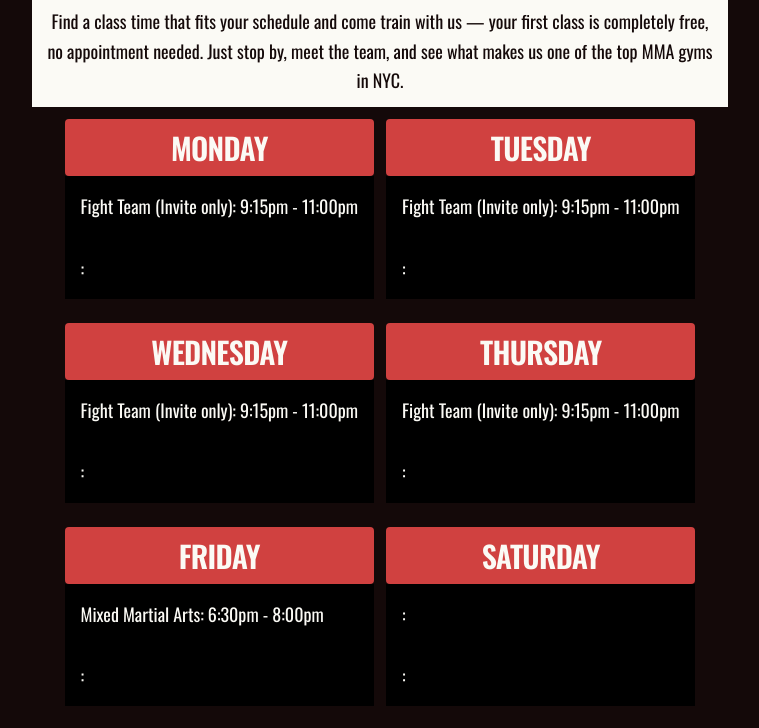
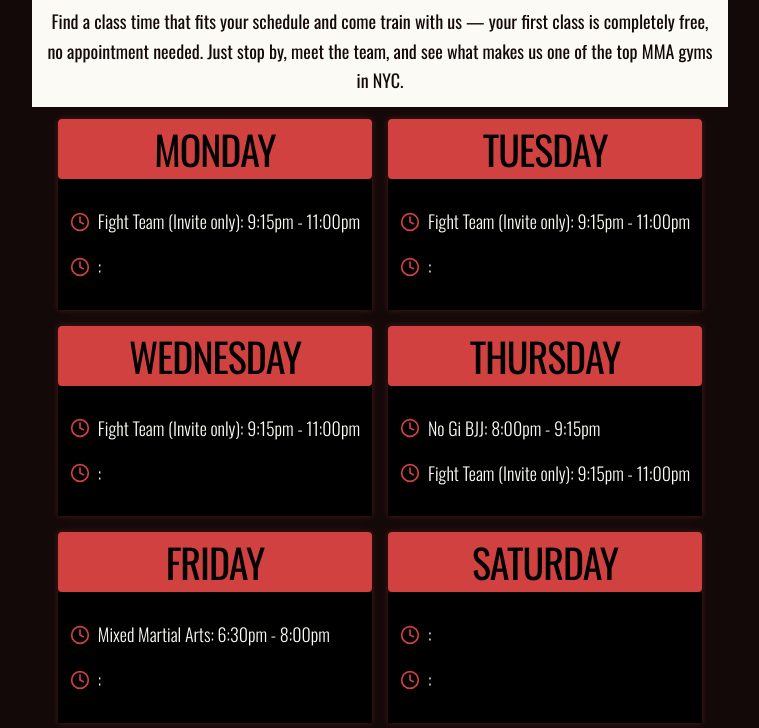
Before and after one commit to Macstudio-Nexus/PierroMMA-com, a Next.js app: page / in a window 1280 px wide. Shown: the part 3194-3922 px from the top of the page, without its empty margins (260-1019 px from the left). Built offline with nearby package versions, Linux system fonts and the light colour scheme; no server answers; a web font is replaced by a local one.

Commit message:
schedule updated

```diff
--- a/app/components/ui/sections/schedule/Schedule.tsx
+++ b/app/components/ui/sections/schedule/Schedule.tsx
@@ -4,7 +4,7 @@ import ScheduleDay from "./ScheduleDay";
 export default function Schedule() {
   return (
     <div className="grid grid-cols-1 place-items-center">
-      <div className="text-center bg-white max-w-xl lg:max-w-4xl 2xl:max-w-6xl h-fit m-3 p-3">
+      <div className="text-center bg-white max-w-xl lg:max-w-5xl 2xl:max-w-6xl h-fit m-3 p-3">
         <h3 className="!text-primary">Class schedule</h3>
         <p className="!text-off-black ">
           Find a class time that fits your schedule and come train with us —
@@ -13,7 +13,7 @@ export default function Schedule() {
           NYC.
         </p>
       </div>
-      <div className="grid grid-cols-1 md:grid-cols-2 gap-3">
+      <div className="grid grid-cols-1 md:grid-cols-2 gap-4 max-w-xl lg:max-w-5xl 2xl:max-w-6xl">
         {schedule.map((scheduleItem, index) => (
           <ScheduleDay
             key={index}
--- a/app/components/ui/sections/schedule/ScheduleDay.tsx
+++ b/app/components/ui/sections/schedule/ScheduleDay.tsx
@@ -1,16 +1,18 @@
 import { Schedule } from "@/app/data/schedule";
+import { Clock } from "lucide-react";
 
 export default function ScheduleDay({ day, classname, time }: Schedule) {
   return (
-    <div className="grid grid-cols-1 gap-0 w-full">
+    <div className="grid grid-cols-1 gap-0 w-full full-shadow">
       <div>
-        <div className="bg-primary w-full text-center h-fit p-2 rounded-sm">
-          <h3 className="!font-oswald uppercase !tracking-tight">{day}</h3>
+        <div className="bg-primary w-full text-center h-fit p-2 md:p-0 rounded-sm">
+          <div className="font-oswald text-[40px] uppercase !tracking-tight">{day}</div>
         </div>
-        <div className="w-full bg-black mb-3">
+        <div className="w-full bg-black py-5 ">
           {classname.map((className, index) => (
-            <div key={index} className="p-4">
-              <p className="">
+            <div key={index} className="px-6 md:px-3 py-2 flex items-center gap-2">
+              <Clock className="text-primary size-5"/>
+              <p className="!font-light">
                 {className}: {time[index]}
               </p>
             </div>
--- a/app/data/schedule.ts
+++ b/app/data/schedule.ts
@@ -22,8 +22,8 @@ export const schedule: Schedule[] = [
   },
   {
     day: "Thursday",
-    classname: ["Fight Team (Invite only)", ""],
-    time: ["9:15pm - 11:00pm", ""],
+    classname: ["No Gi BJJ", "Fight Team (Invite only)"],
+    time: ["8:00pm - 9:15pm", "9:15pm - 11:00pm"],
   },
   {
     day: "Friday",
--- a/app/globals.css
+++ b/app/globals.css
@@ -44,4 +44,7 @@ p {
   .radial-gradient {
     @apply bg-radial from-secondary from-20% to-off-black;
   }
+  .full-shadow {
+    @apply shadow-[0_0_6px_rgba(208,65,64,0.3)];
+  }
 }
```
